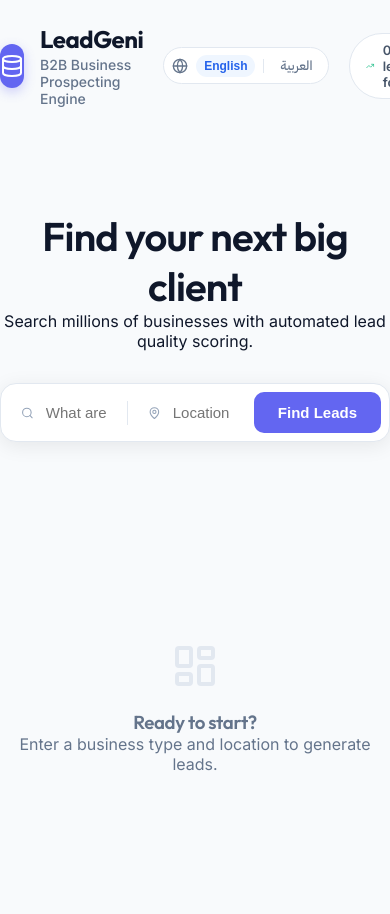
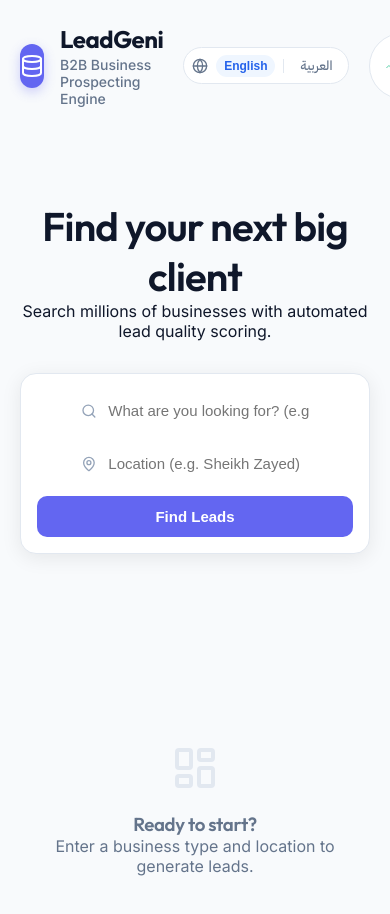
Before and after one commit to HappySolutions/lead-gen, a Next.js app: page / in a window 390 px wide. Shown: the top 914 px of the page. Before the commit the page ends 874 px from the top, so only its background shows below. Built offline with nearby package versions, Linux system fonts and the light colour scheme.

Commit message:
feat: implement lead generation dashboard UI with search, filtering, and export functionality

```diff
--- a/src/app/globals.css
+++ b/src/app/globals.css
@@ -57,7 +57,12 @@ h1, h2, h3, h4 {
 }
 
 .container {
-  max-width: 1200px;
+  width: 100%;
+  max-width: 1280px;
+  margin-left: auto;
+  margin-right: auto;
+  padding-left: 20px;
+  padding-right: 20px;
 }
 
 /* Animations */
@@ -94,6 +99,69 @@ h1, h2, h3, h4 {
   animation: fadeIn 0.4s ease-out forwards;
 }
 
+/* SaaS Dashboard Layout Utilities */
+.leads-grid {
+  display: grid;
+  gap: 24px;
+  grid-template-columns: 1fr;
+  margin-bottom: 60px;
+}
+
+@media (min-width: 640px) {
+  .leads-grid {
+    grid-template-columns: repeat(2, 1fr);
+  }
+}
+
+@media (min-width: 1024px) {
+  .leads-grid {
+    grid-template-columns: repeat(3, 1fr);
+  }
+}
+
+.section-header {
+  display: flex;
+  justify-content: space-between;
+  align-items: center;
+  margin-bottom: 24px;
+  flex-wrap: wrap;
+  gap: 16px;
+}
+
+.search-section {
+  text-align: center;
+  margin-bottom: 60px;
+  padding: 60px 0;
+  max-width: 800px;
+  margin-left: auto;
+  margin-right: auto;
+}
+
+@media (max-width: 640px) {
+  .search-section {
+    padding: 30px 0;
+  }
+
+  .search-section form {
+    flex-direction: column !important;
+    gap: 12px;
+    padding: 16px !important;
+  }
+
+  .search-section .divider {
+    display: none;
+  }
+
+  .search-section button {
+    width: 100%;
+    margin-inline-start: 0 !important;
+  }
+}
+
+[dir="rtl"] .leads-grid {
+  direction: rtl;
+}
+
 /* Interactive elements */
 button {
   cursor: pointer;
--- a/src/app/page.tsx
+++ b/src/app/page.tsx
@@ -28,8 +28,12 @@ export default function Home() {
     setError(null);
     try {
       const resp = await fetch(`/api/leads?q=${encodeURIComponent(query)}&loc=${encodeURIComponent(location)}`);
-      if (!resp.ok) throw new Error('Failed to fetch leads');
       const data = await resp.json();
+
+      if (!resp.ok) {
+        throw new Error(data.error || 'Failed to fetch leads');
+      }
+
       setLeads(data);
     } catch (err: any) {
       setError(err.message);
@@ -70,7 +74,7 @@ export default function Home() {
   };
 
   return (
-    <main className="container">
+    <main className="container" dir={isRTL ? 'rtl' : 'ltr'}>
       <header style={styles.header}>
         <div style={styles.branding}>
           <div style={styles.logo}>
@@ -93,7 +97,7 @@ export default function Home() {
         </div>
       </header>
 
-      <section style={styles.searchSection}>
+      <section className="search-section">
         <div style={styles.heroText}>
           <h2 style={{ fontSize: isRTL ? '2rem' : '2.5rem' }}>{isRTL ? 'جد عملاءك المثاليين' : 'Find your next big client'}</h2>
           <p>{isRTL ? 'ابحث في ملايين الشركات مع نظام تقييم الجودة الآلي.' : 'Search millions of businesses with automated lead quality scoring.'}</p>
@@ -103,7 +107,7 @@ export default function Home() {
 
       {leads.length > 0 && (
         <div className="animate-in" style={{ animationDelay: '0.2s' }}>
-          <div style={styles.resultsHeader}>
+          <div className="section-header">
             <Filters filters={filters} onChange={setFilters} />
             <button onClick={exportToCSV} style={styles.exportButton}>
               <Download size={16} style={{ [isRTL ? 'marginLeft' : 'marginRight']: '8px' }} />
@@ -111,7 +115,7 @@ export default function Home() {
             </button>
           </div>
 
-          <div style={styles.grid}>
+          <div className="leads-grid" dir={isRTL ? 'rtl' : 'ltr'}>
             {processedLeads.map((lead) => (
               <LeadCard
                 key={lead.id}
@@ -204,23 +208,10 @@ const styles: Record<string, React.CSSProperties> = {
     fontWeight: '600',
     color: '#475569',
   },
-  searchSection: {
-    textAlign: 'center',
-    marginBottom: '60px',
-    padding: '40px 0',
-  },
   heroText: {
     marginBottom: '32px',
     maxWidth: '600px',
     margin: '0 auto 32px auto',
-  },
-  resultsHeader: {
-    display: 'flex',
-    justifyContent: 'space-between',
-    alignItems: 'center',
-    marginBottom: '24px',
-    flexWrap: 'wrap',
-    gap: '16px',
   },
   exportButton: {
     display: 'flex',
@@ -234,12 +225,6 @@ const styles: Record<string, React.CSSProperties> = {
     fontWeight: '600',
     cursor: 'pointer',
     transition: 'all 0.2s ease',
-  },
-  grid: {
-    display: 'grid',
-    gridTemplateColumns: 'repeat(auto-fill, minmax(340px, 1fr))',
-    gap: '24px',
-    marginBottom: '60px',
   },
   emptyState: {
     textAlign: 'center',
--- a/src/ui/components/LeadCard.tsx
+++ b/src/ui/components/LeadCard.tsx
@@ -107,21 +107,25 @@ const styles: Record<string, React.CSSProperties> = {
     gap: '16px',
     transition: 'all 0.3s ease',
     position: 'relative',
+    textAlign: 'inherit',
   },
   header: {
     display: 'flex',
     justifyContent: 'space-between',
     alignItems: 'flex-start',
+    gap: '12px',
   },
   mainInfo: {
     display: 'flex',
     flexDirection: 'column',
     gap: '4px',
+    flex: 1,
   },
   title: {
     fontSize: '18px',
     color: '#0f172a',
     fontWeight: '600',
+    lineHeight: '1.4',
   },
   category: {
     fontSize: '13px',
@@ -149,6 +153,7 @@ const styles: Record<string, React.CSSProperties> = {
   ratingRow: {
     display: 'flex',
     alignItems: 'center',
+    flexWrap: 'wrap',
   },
   stars: {
     display: 'flex',
@@ -156,13 +161,13 @@ const styles: Record<string, React.CSSProperties> = {
     gap: '2px',
   },
   ratingText: {
-    marginLeft: '8px',
+    marginInlineStart: '8px',
     fontSize: '14px',
     fontWeight: '600',
     color: '#334155',
   },
   reviewCount: {
-    marginLeft: '6px',
+    marginInlineStart: '6px',
     fontSize: '13px',
     color: '#94a3b8',
   },
@@ -186,6 +191,7 @@ const styles: Record<string, React.CSSProperties> = {
     color: '#6366f1',
     textDecoration: 'none',
     fontWeight: '500',
+    wordBreak: 'break-all',
   },
   aiBox: {
     backgroundColor: '#f5f3ff',
@@ -210,7 +216,7 @@ const styles: Record<string, React.CSSProperties> = {
     margin: 0,
   },
   moreButton: {
-    marginTop: '8px',
+    marginTop: 'auto',
     width: '100%',
     padding: '10px',
     borderRadius: '8px',
--- a/src/ui/components/SearchBar.tsx
+++ b/src/ui/components/SearchBar.tsx
@@ -24,7 +24,7 @@ export const SearchBar: React.FC<SearchBarProps> = ({ onSearch, isLoading }) =>
   return (
     <form onSubmit={handleSubmit} style={styles.form}>
       <div style={styles.inputGroup}>
-        <Search size={18} style={isRTL ? styles.iconAr : styles.icon} />
+        <Search size={18} style={styles.icon} />
         <input
           type="text"
           placeholder={t.search.placeholder}
@@ -34,9 +34,9 @@ export const SearchBar: React.FC<SearchBarProps> = ({ onSearch, isLoading }) =>
           required
         />
       </div>
-      <div style={styles.divider} />
+      <div className="divider" style={styles.divider} />
       <div style={styles.inputGroup}>
-        <MapPin size={18} style={isRTL ? styles.iconAr : styles.icon} />
+        <MapPin size={18} style={styles.icon} />
         <input
           type="text"
           placeholder={t.search.location}
@@ -52,8 +52,6 @@ export const SearchBar: React.FC<SearchBarProps> = ({ onSearch, isLoading }) =>
         style={{
           ...styles.button,
           opacity: isLoading ? 0.7 : 1,
-          marginLeft: isRTL ? '0' : '8px',
-          marginRight: isRTL ? '8px' : '0',
         }}
       >
         {isLoading ? t.search.searching : t.search.button}
@@ -83,11 +81,7 @@ const styles: Record<string, React.CSSProperties> = {
   },
   icon: {
     color: '#94a3b8',
-    marginRight: '12px',
-  },
-  iconAr: {
-    color: '#94a3b8',
-    marginLeft: '12px',
+    marginInlineEnd: '12px',
   },
   input: {
     border: 'none',
@@ -97,6 +91,7 @@ const styles: Record<string, React.CSSProperties> = {
     color: '#1e293b',
     fontWeight: '500',
     padding: '12px 0',
+    backgroundColor: 'transparent',
   },
   divider: {
     width: '1px',
@@ -113,7 +108,7 @@ const styles: Record<string, React.CSSProperties> = {
     fontWeight: '600',
     fontSize: '15px',
     cursor: 'pointer',
-    marginLeft: '8px',
+    marginInlineStart: '8px',
     transition: 'all 0.2s ease',
   }
 };
```
